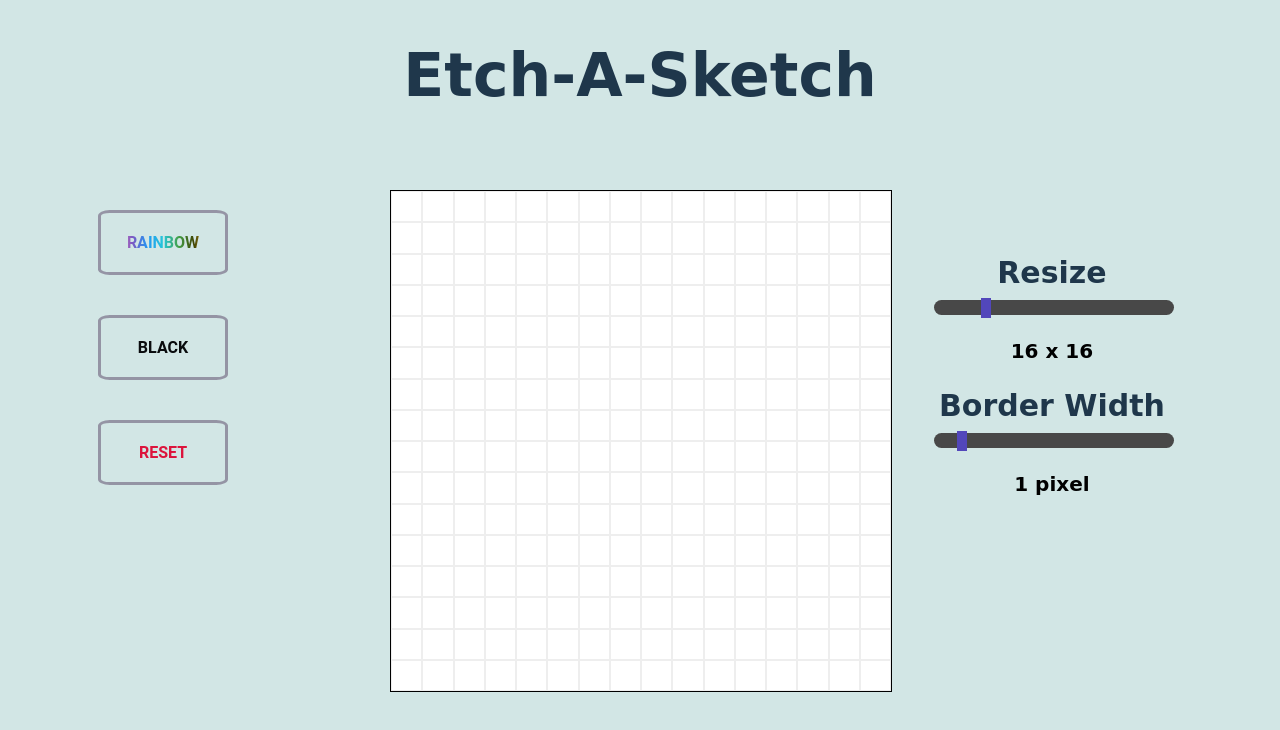
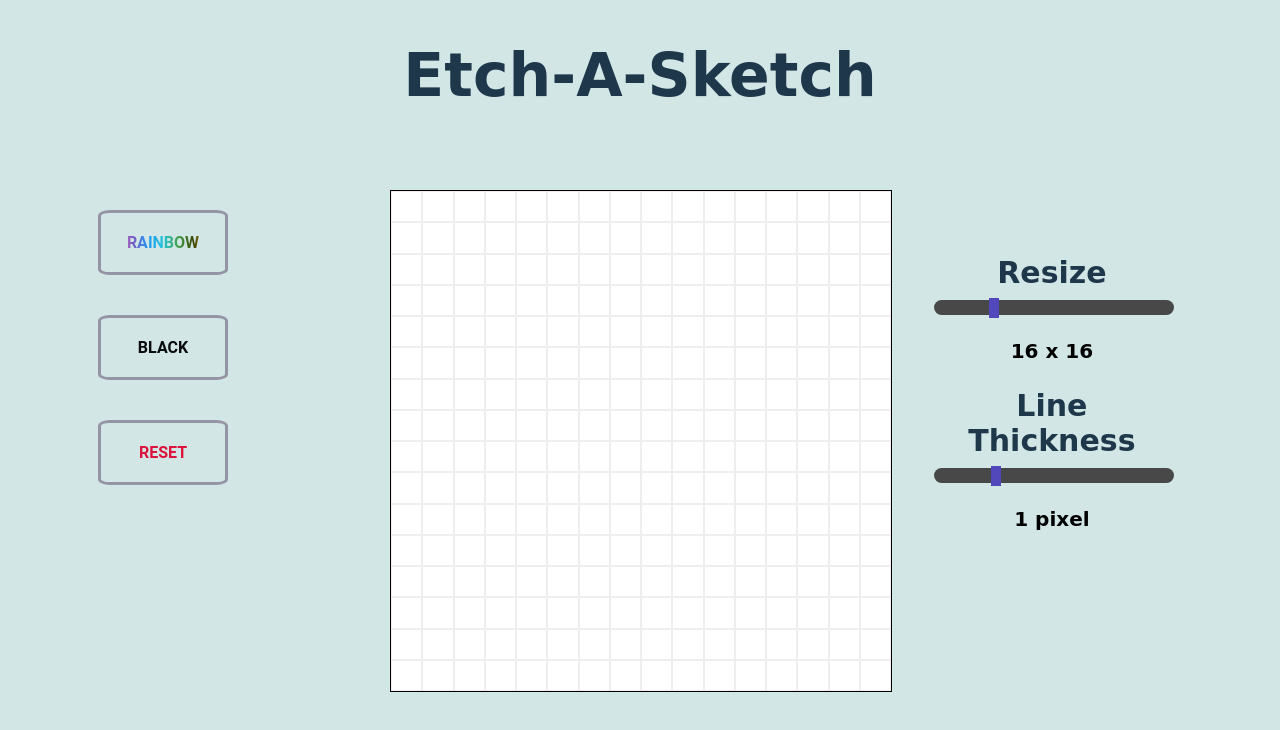
Before and after one commit to Dayo-Akinsola/Etch-a-Sketch, a plain HTML site: page index.html in a window 1280 px wide. Drawn offline with Linux system fonts and the light colour scheme; a web font is replaced by a local one.

Commit message:
Changed max values for Resize and Line Thickness

```diff
--- a/index.html
+++ b/index.html
@@ -19,12 +19,12 @@
         <div class="slider-container">
             <div class="resize" id="dimensions">
                 <h2>Resize</h2>
-                <input type="range" min="2" max="70" value="16" class="slider" id="gridSize" />
+                <input type="range" min="2" max="60" value="16" class="slider" id="gridSize" />
                 <p>16 x 16</p>
             </div>
             <div class="resize" id="lineThickness">
-                <h2>Border Width</h2>
-                <input type="range" min="0" max="10" value="1" class="slider" id="borderWidth" />
+                <h2>Line Thickness</h2>
+                <input type="range" min="0" max="4" value="1" class="slider" id="borderWidth" />
                 <p>1 pixel</p>
             </div>
         </div>
```
